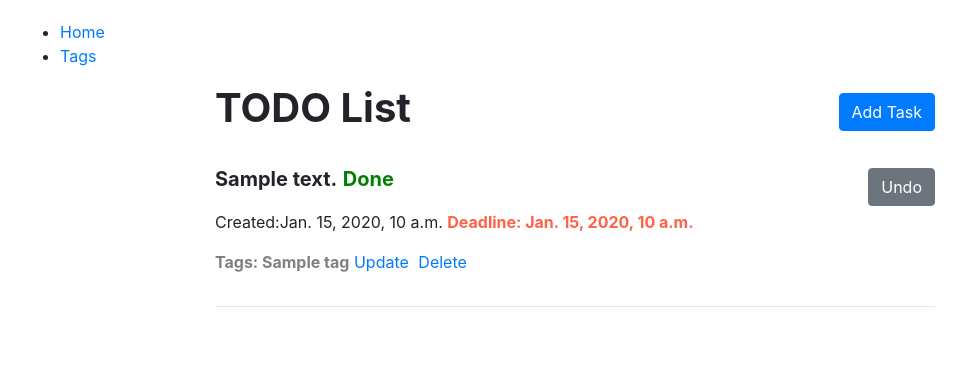
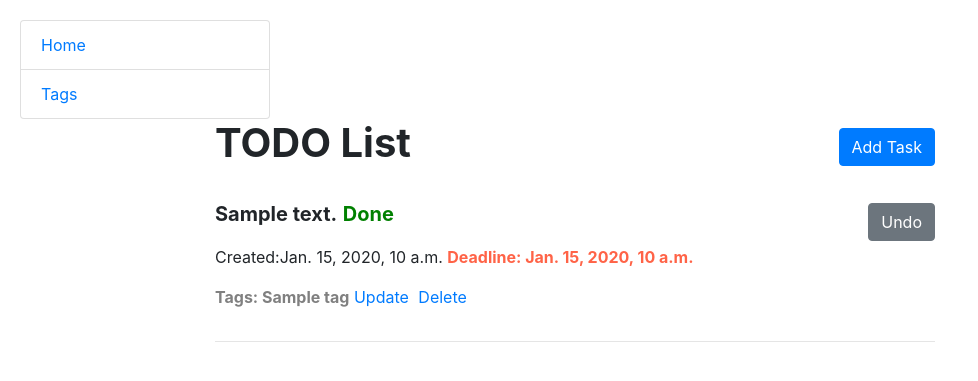
Before and after one commit to mwellick/todo-list, a Django app: page / in a window 1280 px wide. Shown: the top 381 px of the page, without its empty margins (0-978 px from the left). Run offline with Django 5.2, Linux system fonts and the light colour scheme; tables that the repository leaves empty hold one stand-in row (values such as "Sample post").

Commit message:
Updated sidebar style,index and tag list templates

```diff
--- a/templates/includes/sidebar.html
+++ b/templates/includes/sidebar.html
@@ -1,8 +1,4 @@
-<ul>
-  <li>
-    <a href="{% url 'todo:index' %}">Home</a>
-  </li>
-  <li>
-    <a href="{% url 'todo:tag-list' %}">Tags</a>
-  </li>
+<ul class="sidebar-nav list-group" style="width: 250px; margin-right: 20px;">
+  <li class="list-group-item"><a href="{% url 'todo:index' %}">Home</a></li>
+  <li class="list-group-item"><a href="{% url 'todo:tag-list' %}">Tags</a></li>
 </ul>
--- a/templates/todo/index.html
+++ b/templates/todo/index.html
@@ -2,10 +2,12 @@
 {% block content %}
   <div style="display: flex; justify-content: space-between; align-items: center;">
     <h1 style="margin-left: 20%"><strong>TODO List</strong></h1>
-    <a class="btn btn-primary" style="text-decoration: none; font-size: 1.0rem;" href="{% url 'todo:task-create' %}">Add Task</a>
+    <a class="btn btn-primary" style="text-decoration: none; font-size: 1.0rem;" href="{% url 'todo:task-create' %}">Add
+      Task</a>
   </div>
   <br>
   <div style="margin-left: 20%">
+    {% if task_list %}
       {% for tasks in task_list %}
 
         <div style="display: flex; justify-content: space-between; align-items: center;">
@@ -37,8 +39,10 @@
             </p>
           </div>
         {% endfor %}
-
         <hr>
       {% endfor %}
+    {% else %}
+      <p>There are no tasks yet...</p>
+    {% endif %}
   </div>
 {% endblock %}
--- a/templates/todo/tag_list.html
+++ b/templates/todo/tag_list.html
@@ -26,7 +26,7 @@
         {% endfor %}
       </table>
     {% else %}
-      <p>There are no tags yet.</p>
+      <p>There are no tags yet...</p>
     {% endif %}
   </div>
 {% endblock %}
```
Lines whose indentation alone changed are shown as unchanged.
